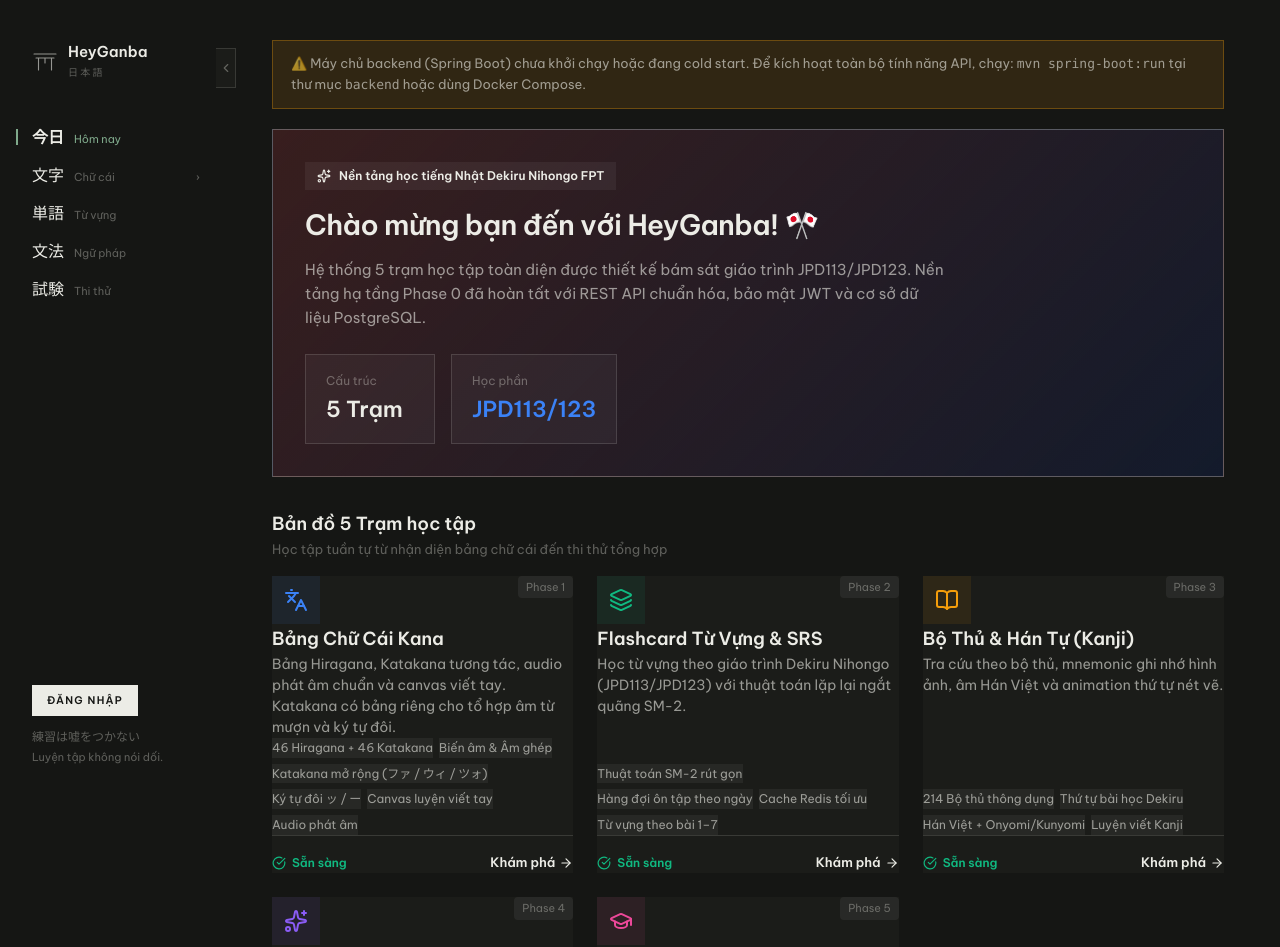
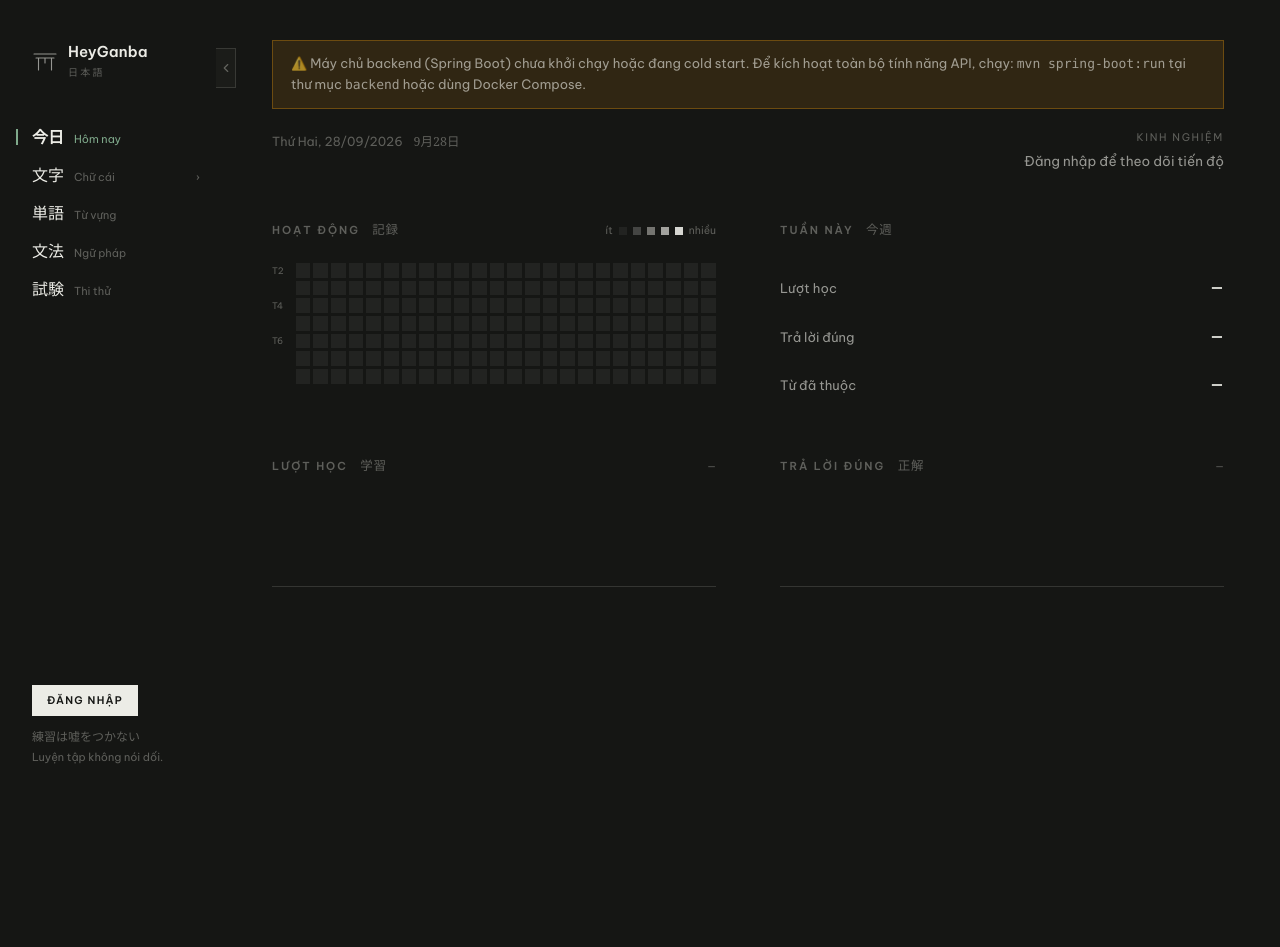
Before and after one commit to thach09/heyganba, a React (Vite) app in the folder frontend/: page / in a window 1280 px wide. Shown: the top 947 px of the page. After the commit the page ends 800 px from the top, so only its background shows below. Built offline with nearby package versions, Linux system fonts and the light colour scheme; no server answers.

Commit message:
feat(ui): real dashboard with tracker, EXP and 30-day charts
- Real data from /streak/heatmap + /flashcard/stats
- EXP computed client-side (10 per item, 2,000 per level) - temporary until the backend owns it
- Remove gradient hero, station cards and mascot from the dashboard

```diff
--- a/frontend/src/features/dashboard/DashboardView.tsx
+++ b/frontend/src/features/dashboard/DashboardView.tsx
@@ -1,215 +1,259 @@
-import React, { useEffect, useState } from 'react';
-import {
-  Languages,
-  Layers,
-  BookOpen,
-  Sparkles,
-  GraduationCap,
-  ArrowRight,
-  CheckCircle,
-  Clock
-} from 'lucide-react';
-import type { StationKey } from '../../components/Sidebar';
-import { MascotBadge } from '../../components/MascotBadge';
+import React, { useEffect, useMemo, useState } from 'react';
 import { apiRequest } from '../../services/api';
 import type { AuthResponse } from '../../services/api';
 
-interface StreakDto {
+/**
+ * Dashboard - the reflection surface (see DESIGN.md):
+ * 24-week ink-density tracker, "This week", two 30-day charts, level/EXP.
+ *
+ * Real data: `/streak/heatmap` (itemCount, correctCount) + `/flashcard/stats`.
+ * EXP is computed client-side from itemCount (not in the DB yet): 10 EXP per study item, 2,000 per level.
+ */
+
+interface HeatmapDay {
+  date: string;
+  itemCount: number;
+  correctCount: number;
+}
+
+interface FlashcardStats {
+  learnedWords: number;
+  dueToday: number;
+  availableNewWords: number;
   currentStreak: number;
   longestStreak: number;
-  activeDays: number;
 }
 
 interface DashboardViewProps {
-  onSelectStation: (station: StationKey) => void;
   user?: AuthResponse | null;
 }
 
-export const DashboardView: React.FC<DashboardViewProps> = ({ onSelectStation, user }) => {
-  const [streak, setStreak] = useState<StreakDto | null>(null);
+const TRACKER_DAYS = 24 * 7;
+const CHART_DAYS = 30;
+const EXP_PER_ITEM = 10;
+const EXP_PER_LEVEL = 2000;
+const INTENSITY = [0.06, 0.22, 0.44, 0.66, 0.9];
 
-  useEffect(() => {
-    if (!user) {
-      // Không setState đồng bộ trong effect (tránh warning react-hooks): chỉ fetch khi đã đăng nhập,
-      // mascot được render có điều kiện theo `user` nên không cần reset state khi logout.
-      return;
+const formatNumber = (value: number) => value.toLocaleString('vi-VN');
+
+const toLocalDate = (isoDate: string) => {
+  const [year, month, day] = isoDate.split('-').map(Number);
+  return new Date(year, (month ?? 1) - 1, day ?? 1);
+};
+
+/** 0 = Monday ... 6 = Sunday (heatmap columns run Mon -> Sun) */
+const mondayFirstIndex = (date: Date) => (date.getDay() + 6) % 7;
+
+const Caption: React.FC<{ vi: string; jp: string }> = ({ vi, jp }) => (
+  <div className="text-[11px] font-semibold uppercase tracking-[0.18em] text-fg-38">
+    {vi}{' '}
+    <span className="ml-2 font-serif text-[12.5px] font-normal normal-case tracking-[0.06em]">{jp}</span>
+  </div>
+);
+
+const StatRow: React.FC<{ label: string; value: number | null }> = ({ label, value }) => (
+  <div className="flex items-baseline justify-between gap-4 py-3">
+    <span className="text-[13px] text-fg-60">{label}</span>
+    <b className="text-base font-semibold tabular-nums">{value === null ? '—' : formatNumber(value)}</b>
+  </div>
+);
+
+/** Tracker: per-day ink density - the more you study, the brighter the cell */
+const Tracker: React.FC<{ days: HeatmapDay[] }> = ({ days }) => {
+  const cells = useMemo<(HeatmapDay | null)[]>(() => {
+    if (days.length === 0) {
+      return Array.from({ length: TRACKER_DAYS }, () => null);
     }
+    const pad = mondayFirstIndex(toLocalDate(days[0].date));
+    return [...Array.from({ length: pad }, () => null), ...days];
+  }, [days]);
 
-    void apiRequest<StreakDto>('/streak').then((res) => {
-      if (res.success && res.data) {
-        setStreak(res.data);
-      }
-    });
-  }, [user]);
-
-  const stations = [
-    {
-      key: 'kana' as StationKey,
-      phase: 'Phase 1',
-      title: 'Bảng Chữ Cái Kana',
-      desc: 'Bảng Hiragana, Katakana tương tác, audio phát âm chuẩn và canvas viết tay. Katakana có bảng riêng cho tổ hợp âm từ mượn và ký tự đôi.',
-      features: [
-        '46 Hiragana + 46 Katakana',
-        'Biến âm & Âm ghép',
-        'Katakana mở rộng (ファ / ウィ / ツォ)',
-        'Ký tự đôi ッ / ー',
-        'Canvas luyện viết tay',
-        'Audio phát âm',
-      ],
-      icon: Languages,
-      color: '#3B82F6',
-      status: 'Ready',
-    },
-    {
-      key: 'flashcard' as StationKey,
-      phase: 'Phase 2',
-      title: 'Flashcard Từ Vựng & SRS',
-      desc: 'Học từ vựng theo giáo trình Dekiru Nihongo (JPD113/JPD123) với thuật toán lặp lại ngắt quãng SM-2.',
-      features: ['Thuật toán SM-2 rút gọn', 'Hàng đợi ôn tập theo ngày', 'Cache Redis tối ưu', 'Từ vựng theo bài 1–7'],
-      icon: Layers,
-      color: '#10B981',
-      status: 'Ready',
-    },
-    {
-      key: 'kanji' as StationKey,
-      phase: 'Phase 3',
-      title: 'Bộ Thủ & Hán Tự (Kanji)',
-      desc: 'Tra cứu theo bộ thủ, mnemonic ghi nhớ hình ảnh, âm Hán Việt và animation thứ tự nét vẽ.',
-      features: ['214 Bộ thủ thông dụng', 'Thứ tự bài học Dekiru', 'Hán Việt + Onyomi/Kunyomi', 'Luyện viết Kanji'],
-      icon: BookOpen,
-      color: '#F59E0B',
-      status: 'Ready',
-    },
-    {
-      key: 'grammar' as StationKey,
-      phase: 'Phase 4',
-      title: 'Trợ Từ & Ngữ Pháp',
-      desc: '17 điểm ngữ pháp JPD113 + ngữ pháp JPD123. Bộ bài tập chuyên sâu cho nhóm bẫy dễ mất điểm.',
-      features: ['Bẫy trợ từ は/へ/を', 'Số đếm biến âm ngoại lệ', 'Chấm điểm phía Server', 'Audio ngữ cảnh'],
-      icon: Sparkles,
-      color: '#8B5CF6',
-      status: 'Ready',
-    },
-    {
-      key: 'exam' as StationKey,
-      phase: 'Phase 5',
-      title: 'Thi Thử & Đấu Trường',
-      desc: 'Đề thi mô phỏng định dạng kỳ thi JPD FPT University, streak heatmap, và bảng xếp hạng lớp học.',
-      features: ['Mô phỏng đề JPD113/123', 'Streak Heatmap', 'Mascot tiến hóa', 'Leaderboard theo lớp'],
-      icon: GraduationCap,
-      color: '#EC4899',
-      status: 'Ready',
-    },
-  ];
+  const level = useMemo(() => {
+    const max = Math.max(1, ...days.map((day) => day.itemCount));
+    return (count: number) => (count <= 0 ? 0 : Math.min(4, Math.ceil((count / max) * 4)));
+  }, [days]);
 
   return (
     <div>
+      <div className="flex items-baseline justify-between gap-6">
+        <Caption vi="Hoạt động" jp="記録" />
+        <div className="inline-flex items-center gap-1.5 text-[10.5px] text-fg-38">
+          ít
+          {INTENSITY.map((opacity) => (
+            <i key={opacity} className="inline-block h-2 w-2 bg-fg" style={{ opacity }} />
+          ))}
+          nhiều
+        </div>
+      </div>
+      <div className="mt-[22px] flex gap-3">
         <div
-        style={{
-          background: 'linear-gradient(135deg, rgba(255, 75, 85, 0.15) 0%, rgba(19, 27, 46, 0.9) 100%)',
-          border: '1px solid var(--border-active)',
-          borderRadius: 'var(--radius-lg)',
-          padding: '32px',
-          marginBottom: '32px',
-          display: 'flex',
-          justifyContent: 'space-between',
-          alignItems: 'center',
-          flexWrap: 'wrap',
-          gap: '24px',
-        }}
+          aria-hidden="true"
+          className="grid grid-rows-[repeat(7,minmax(0,1fr))] gap-[3px] text-[9px] leading-none text-fg-38"
         >
-        <div style={{ maxWidth: '640px' }}>
-          <div style={{ display: 'inline-flex', alignItems: 'center', gap: '8px', padding: '4px 12px', borderRadius: 'var(--radius-full)', background: 'var(--primary-light)', color: 'var(--primary)', fontSize: '12px', fontWeight: 700, marginBottom: '12px' }}>
-            <Sparkles size={14} />
-            <span>Nền tảng học tiếng Nhật Dekiru Nihongo FPT</span>
+          <span className="self-center" style={{ gridRow: 1 }}>T2</span>
+          <span className="self-center" style={{ gridRow: 3 }}>T4</span>
+          <span className="self-center" style={{ gridRow: 5 }}>T6</span>
         </div>
-          <h2 style={{ fontSize: '28px', fontWeight: 800, letterSpacing: '-0.5px', marginBottom: '10px' }}>
-            Chào mừng bạn đến với HeyGanba! 🎌
-          </h2>
-          <p style={{ color: 'var(--text-secondary)', fontSize: '15px', lineHeight: 1.6 }}>
-            Hệ thống 5 trạm học tập toàn diện được thiết kế bám sát giáo trình JPD113/JPD123.
-            Nền tảng hạ tầng Phase 0 đã hoàn tất với REST API chuẩn hóa, bảo mật JWT và cơ sở dữ liệu PostgreSQL.
-          </p>
-        </div>
-
-        <div style={{ display: 'flex', gap: '16px', flexWrap: 'wrap' }}>
-          {user && (
-            <div style={{ background: 'rgba(255, 255, 255, 0.04)', border: '1px solid var(--border-subtle)', borderRadius: 'var(--radius-md)', padding: '16px 20px' }}>
-              {/* Mascot tạm: emoji tiến hoá theo streak — xem components/MascotBadge.tsx */}
-              <MascotBadge longestStreak={streak?.longestStreak ?? 0} currentStreak={streak?.currentStreak ?? 0} />
-            </div>
-          )}
-          <div style={{ background: 'rgba(255, 255, 255, 0.04)', border: '1px solid var(--border-subtle)', borderRadius: 'var(--radius-md)', padding: '16px 20px', minWidth: '130px' }}>
-            <div style={{ fontSize: '12px', color: 'var(--text-muted)' }}>Cấu trúc</div>
-            <div style={{ fontSize: '22px', fontWeight: 800, color: 'var(--primary)' }}>5 Trạm</div>
-          </div>
-          <div style={{ background: 'rgba(255, 255, 255, 0.04)', border: '1px solid var(--border-subtle)', borderRadius: 'var(--radius-md)', padding: '16px 20px', minWidth: '130px' }}>
-            <div style={{ fontSize: '12px', color: 'var(--text-muted)' }}>Học phần</div>
-            <div style={{ fontSize: '22px', fontWeight: 800, color: '#3B82F6' }}>JPD113/123</div>
+        <div
+          aria-hidden="true"
+          className="grid min-w-0 flex-1 auto-cols-fr grid-flow-col grid-rows-[repeat(7,minmax(0,1fr))] gap-[3px]"
+        >
+          {cells.map((cell, index) => (
+            <i
+              key={index}
+              className="block aspect-square w-full bg-fg"
+              style={{ opacity: INTENSITY[cell ? level(cell.itemCount) : 0] }}
+            />
+          ))}
         </div>
       </div>
     </div>
+  );
+};
 
-      <div style={{ display: 'flex', alignItems: 'center', justifyContent: 'space-between', marginBottom: '16px' }}>
-        <div>
-          <h3 style={{ fontSize: '18px', fontWeight: 700 }}>Bản đồ 5 Trạm học tập</h3>
-          <p style={{ fontSize: '13px', color: 'var(--text-muted)' }}>Học tập tuần tự từ nhận diện bảng chữ cái đến thi thử tổng hợp</p>
+const WeekStats: React.FC<{ items: number | null; correct: number | null; learned: number | null }> = ({
+  items,
+  correct,
+  learned,
+}) => (
+  <div className="flex h-full flex-col">
+    <Caption vi="Tuần này" jp="今週" />
+    <div className="mt-[22px] flex flex-1 flex-col justify-between">
+      <StatRow label="Lượt học" value={items} />
+      <StatRow label="Trả lời đúng" value={correct} />
+      <StatRow label="Từ đã thuộc" value={learned} />
     </div>
   </div>
+);
 
-      <div className="stations-grid">
-        {stations.map((st) => {
-          const Icon = st.icon;
+/** 30-day ink bar chart - today is the brightest, the last 7 days are brighter than the rest */
+const ActivityChart: React.FC<{ days: HeatmapDay[]; metric: 'itemCount' | 'correctCount'; vi: string; jp: string }> = ({
+  days,
+  metric,
+  vi,
+  jp,
+}) => {
+  const values = useMemo(() => days.map((day) => day[metric]), [days, metric]);
+  const max = Math.max(1, ...values);
+  const total = values.reduce((sum, value) => sum + value, 0);
+
   return (
-            <div
-              key={st.key}
-              className="station-card"
-              onClick={() => onSelectStation(st.key)}
-            >
-              <div className="station-card-header">
-                <div className="station-icon-box" style={{ background: `${st.color}15`, color: st.color }}>
-                  <Icon size={24} />
-                </div>
-                <div style={{ display: 'flex', alignItems: 'center', gap: '8px' }}>
-                  <span style={{ fontSize: '11px', padding: '2px 8px', borderRadius: '4px', background: 'rgba(255, 255, 255, 0.06)', color: 'var(--text-muted)' }}>
-                    {st.phase}
-                  </span>
+    <div>
+      <div className="flex items-baseline justify-between gap-6">
+        <Caption vi={vi} jp={jp} />
+        <div className="text-[10.5px] text-fg-38">
+          {values.length === 0 ? '—' : `${formatNumber(total)} · 30 ngày`}
         </div>
       </div>
-
-              <div className="station-card-title">{st.title}</div>
-              <p className="station-card-desc">{st.desc}</p>
-
-              <div className="station-features">
-                {st.features.map((feat, idx) => (
-                  <span key={idx} className="feature-tag">
-                    {feat}
-                  </span>
-                ))}
-              </div>
-
-              <div style={{ display: 'flex', alignItems: 'center', justifyContent: 'space-between', marginTop: 'auto', paddingTop: '16px', borderTop: '1px solid var(--border-subtle)' }}>
-                <span style={{ fontSize: '12px', display: 'flex', alignItems: 'center', gap: '6px', color: 'var(--text-muted)' }}>
-                  {st.status.includes('Ready') ? (
-                    <>
-                      <CheckCircle size={14} color="#10B981" />
-                      <span style={{ color: '#10B981', fontWeight: 600 }}>Sẵn sàng</span>
-                    </>
-                  ) : (
-                    <>
-                      <Clock size={14} />
-                      <span>{st.status}</span>
-                    </>
-                  )}
-                </span>
-                <span style={{ color: 'var(--primary)', display: 'flex', alignItems: 'center', gap: '4px', fontSize: '13px', fontWeight: 600 }}>
-                  Khám phá <ArrowRight size={14} />
-                </span>
-              </div>
-            </div>
+      <div className="mt-[22px] flex h-[88px] items-end justify-between border-b border-rule">
+        {values.map((value, index) => {
+          const opacity =
+            index === values.length - 1
+              ? 'opacity-[0.95]'
+              : index >= values.length - 7
+                ? 'opacity-[0.62]'
+                : 'opacity-[0.38]';
+          const height = value <= 0 ? '2px' : `${Math.max(6, Math.round((value / max) * 100))}%`;
+          return (
+            <i
+              key={index}
+              aria-hidden="true"
+              className={`block w-[min(12px,3%)] bg-fg ${opacity}`}
+              style={{ height }}
+            />
           );
         })}
       </div>
     </div>
   );
 };
+
+export const DashboardView: React.FC<DashboardViewProps> = ({ user }) => {
+  const [heatmap, setHeatmap] = useState<HeatmapDay[]>([]);
+  const [flashStats, setFlashStats] = useState<FlashcardStats | null>(null);
+
+  useEffect(() => {
+    if (!user) {
+      return;
+    }
+
+    void apiRequest<HeatmapDay[]>(`/streak/heatmap?days=${TRACKER_DAYS}`).then((res) => {
+      if (res.success && res.data) {
+        setHeatmap(res.data);
+      }
+    });
+
+    void apiRequest<FlashcardStats>('/flashcard/stats').then((res) => {
+      if (res.success && res.data) {
+        setFlashStats(res.data);
+      }
+    });
+  }, [user]);
+
+  const { weekItems, weekCorrect, level, expIntoLevel, hasExp } = useMemo(() => {
+    const total = heatmap.reduce((sum, day) => sum + day.itemCount, 0);
+    const last7 = heatmap.slice(-7);
+    const exp = total * EXP_PER_ITEM;
+    return {
+      weekItems: last7.reduce((sum, day) => sum + day.itemCount, 0),
+      weekCorrect: last7.reduce((sum, day) => sum + day.correctCount, 0),
+      level: Math.floor(exp / EXP_PER_LEVEL) + 1,
+      expIntoLevel: exp % EXP_PER_LEVEL,
+      hasExp: exp > 0,
+    };
+  }, [heatmap]);
+
+  const chartDays = useMemo(() => (user ? heatmap.slice(-CHART_DAYS) : []), [heatmap, user]);
+
+  const now = new Date();
+  const viDate = now.toLocaleDateString('vi-VN', {
+    weekday: 'long',
+    day: '2-digit',
+    month: '2-digit',
+    year: 'numeric',
+  });
+  const jpDate = new Intl.DateTimeFormat('ja-JP', { month: 'long', day: 'numeric' }).format(now);
+
+  return (
+    <>
+      <header className="flex items-start justify-between gap-10 max-[900px]:flex-col max-[900px]:gap-7">
+        <div className="pt-0.5 text-[12.5px] text-fg-38">
+          {viDate} <span className="ml-2 font-serif">{jpDate}</span>
+        </div>
+
+        <div className="text-right max-[900px]:text-left">
+          <div className="text-[10.5px] uppercase tracking-[0.16em] text-fg-38">Kinh nghiệm</div>
+          {user ? (
+            <>
+              <div className="mt-1 text-[13.5px]">
+                Cấp{' '}
+                <b className="mr-0.5 font-serif text-[22px] font-semibold">{level}</b> ·{' '}
+                {formatNumber(expIntoLevel)} / {formatNumber(EXP_PER_LEVEL)} EXP
+              </div>
+              <div className="relative ml-auto mt-2.5 h-[2px] w-[220px] max-w-full bg-rule max-[900px]:ml-0 max-[900px]:w-full">
+                <i
+                  aria-hidden="true"
+                  className="absolute inset-y-0 left-0 bg-rank"
+                  style={{ width: hasExp ? `${Math.round((expIntoLevel / EXP_PER_LEVEL) * 100)}%` : '0%' }}
+                />
+              </div>
+            </>
+          ) : (
+            <div className="mt-1 text-[13.5px] text-fg-60">Đăng nhập để theo dõi tiến độ</div>
+          )}
+        </div>
+      </header>
+
+      <section className="mt-12 grid grid-cols-2 gap-x-16 gap-y-12 max-[900px]:grid-cols-1 max-[900px]:gap-11">
+        <Tracker days={heatmap} />
+        <WeekStats
+          items={user ? weekItems : null}
+          correct={user ? weekCorrect : null}
+          learned={user ? (flashStats?.learnedWords ?? null) : null}
+        />
+        <ActivityChart days={chartDays} metric="itemCount" vi="Lượt học" jp="学習" />
+        <ActivityChart days={chartDays} metric="correctCount" vi="Trả lời đúng" jp="正解" />
+      </section>
+    </>
+  );
+};
```
Lines whose indentation alone changed are shown as unchanged.
